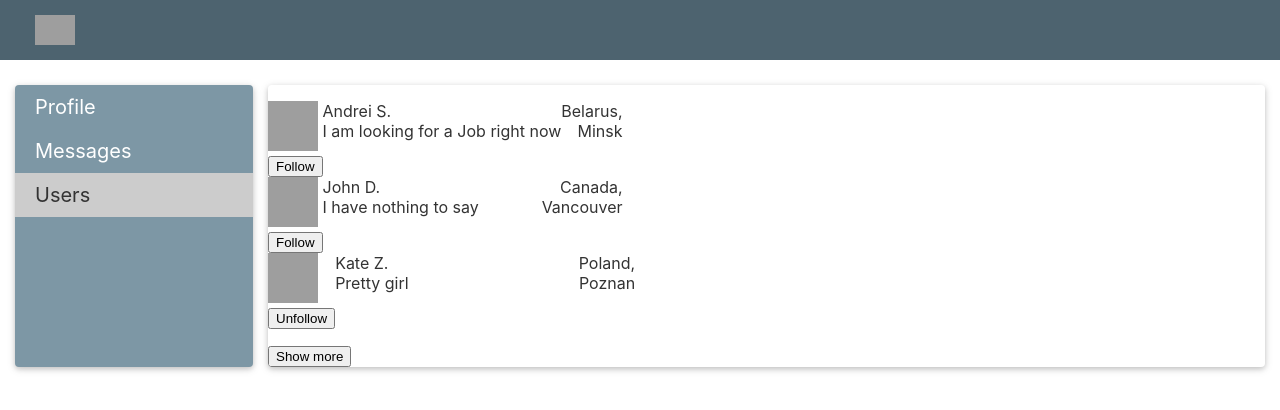
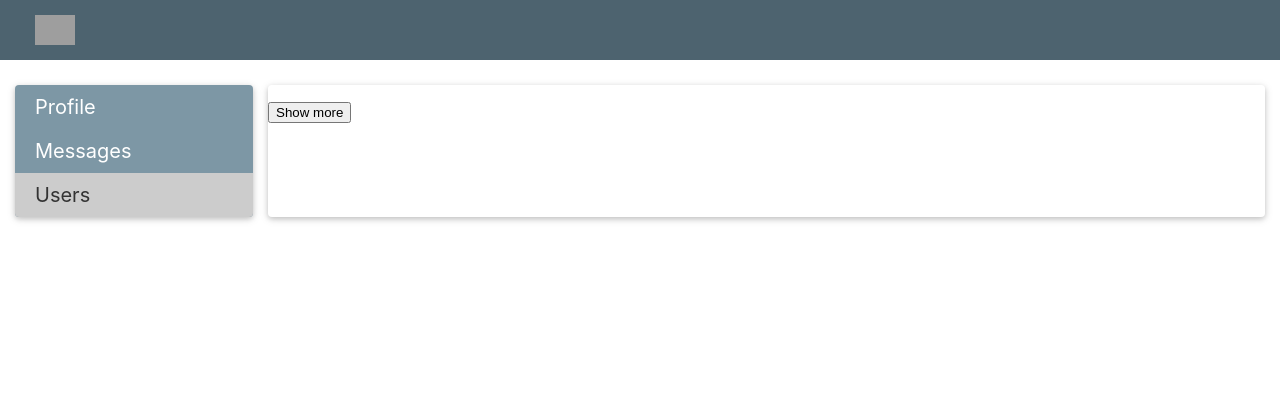
Before and after one commit to svensktutby/react-way-of-samurai, a React (Create React App) app: page /users in a window 1280 px wide. Shown: the top 410 px of the page. Built offline with nearby package versions, Linux system fonts and the light colour scheme; grey boxes are pictures that could not be loaded.

Commit message:
feat: add axios for requests to api
(lesson 52)

```diff
--- a/package.json
+++ b/package.json
@@ -20,6 +20,7 @@
     "@types/react-redux": "^7.1.14",
     "@types/react-router-dom": "^5.1.6",
     "@types/uuid": "^8.3.0",
+    "axios": "^0.21.1",
     "react": "^17.0.1",
     "react-dom": "^17.0.1",
     "react-redux": "^7.2.2",
--- a/src/components/Users/Users.tsx
+++ b/src/components/Users/Users.tsx
@@ -1,56 +1,24 @@
 import React, { FC } from 'react';
+import axios, { AxiosResponse } from 'axios';
 import s from './Users.module.css';
 import { UserType } from '../../types/types';
-import { randomId } from '../../utils/randomId';
+import userAvatar from '../../assets/images/userAvatar.svg';
 
 export type StatePropsType = {
   users: Array<UserType>;
 };
 
 export type DispatchPropsType = {
-  follow: (payload: string) => void;
-  unfollow: (payload: string) => void;
+  follow: (payload: number) => void;
+  unfollow: (payload: number) => void;
   setUsers: (payload: Array<UserType>) => void;
 };
 
-const usersMock = [
-  {
-    id: randomId(),
-    followed: false,
-    fullName: 'Andrei S.',
-    photoUrl:
-      'https://www.bsut.by/images/profiler/avatar1347_bc253802613d256d2dea1442ac5661ee.png',
-    status: 'I am looking for a Job right now',
-    location: {
-      country: 'Belarus',
-      city: 'Minsk',
-    },
-  },
-  {
-    id: randomId(),
-    followed: false,
-    fullName: 'John D.',
-    photoUrl:
-      'https://www.bsut.by/images/profiler/avatar1347_bc253802613d256d2dea1442ac5661ee.png',
-    status: 'I have nothing to say',
-    location: {
-      country: 'Canada',
-      city: 'Vancouver',
-    },
-  },
-  {
-    id: randomId(),
-    followed: true,
-    fullName: 'Kate Z.',
-    status: 'Pretty girl',
-    photoUrl:
-      'https://www.bsut.by/images/profiler/avatar1347_bc253802613d256d2dea1442ac5661ee.png',
-    location: {
-      country: 'Poland',
-      city: 'Poznan',
-    },
-  },
-];
+type GetUsersResponseType = {
+  items: Array<UserType>;
+  totalCount: number;
+  error: string | null;
+};
 
 export const Users: FC<StatePropsType & DispatchPropsType> = ({
   users,
@@ -58,7 +26,18 @@ export const Users: FC<StatePropsType & DispatchPropsType> = ({
   unfollow,
   setUsers,
 }) => {
-  if (!users.length) setUsers(usersMock);
+  const getUsers = () => {
+    const baseUrl = 'https://social-network.samuraijs.com/api/1.0';
+
+    if (!users.length) {
+      axios({
+        method: 'GET',
+        url: `${baseUrl}/users?count=4`,
+      }).then((res: AxiosResponse<GetUsersResponseType>) => {
+        setUsers(res.data.items);
+      });
+    }
+  };
 
   const userElements = users.map((u) => (
     <li className={s.item} key={u.id}>
@@ -66,10 +45,10 @@ export const Users: FC<StatePropsType & DispatchPropsType> = ({
         <div className={s.avatarWrapper}>
           <img
             className={s.avatar}
-            src={u.photoUrl}
+            src={u.photos.small ? u.photos.small : userAvatar}
             width="50"
             height="50"
-            alt="Avatar"
+            alt="User avatar"
           />
         </div>
         <div>
@@ -94,12 +73,12 @@ export const Users: FC<StatePropsType & DispatchPropsType> = ({
       </div>
       <div className={s.info}>
         <div>
-          <div className={s.name}>{u.fullName}</div>
+          <div className={s.name}>{u.name}</div>
           <div className={s.status}>{u.status}</div>
         </div>
         <div className={s.location}>
-          <div>{u.location.country},</div>
-          <div>{u.location.city}</div>
+          <div>{'u.location.country'},</div>
+          <div>{'u.location.city'}</div>
         </div>
       </div>
     </li>
@@ -108,11 +87,7 @@ export const Users: FC<StatePropsType & DispatchPropsType> = ({
   return (
     <div>
       <ul className={s.list}>{userElements}</ul>
-      <button
-        className={s.moreBtn}
-        type="button"
-        onClick={() => setUsers(usersMock)}
-      >
+      <button className={s.moreBtn} type="button" onClick={() => getUsers()}>
         Show more
       </button>
     </div>
--- a/src/components/Users/UsersContainer.tsx
+++ b/src/components/Users/UsersContainer.tsx
@@ -23,10 +23,10 @@ const mapDispatchToProps = (
   dispatch: Dispatch<UsersPageActionTypes>,
 ): DispatchPropsType => {
   return {
-    follow: (payload: string) => {
+    follow: (payload: number) => {
       dispatch(followAC(payload));
     },
-    unfollow: (payload: string) => {
+    unfollow: (payload: number) => {
       dispatch(unfollowAC(payload));
     },
     setUsers: (payload: Array<UserType>) => {
--- a/src/redux/usersReducer.ts
+++ b/src/redux/usersReducer.ts
@@ -42,11 +42,11 @@ export const usersReducer = (
 };
 
 const FOLLOW = 'FOLLOW';
-export const followAC = (payload: string) =>
+export const followAC = (payload: number) =>
   ({ type: FOLLOW, payload } as const);
 
 const UNFOLLOW = 'UNFOLLOW';
-export const unfollowAC = (payload: string) =>
+export const unfollowAC = (payload: number) =>
   ({ type: UNFOLLOW, payload } as const);
 
 const SET_USERS = 'SET_USERS';
```
Also changed, not shown: src/types/types.ts (+9 -8 lines), src/assets/images/userAvatar.svg (added), 1 other file (tests, documents, lock files or other folders).
